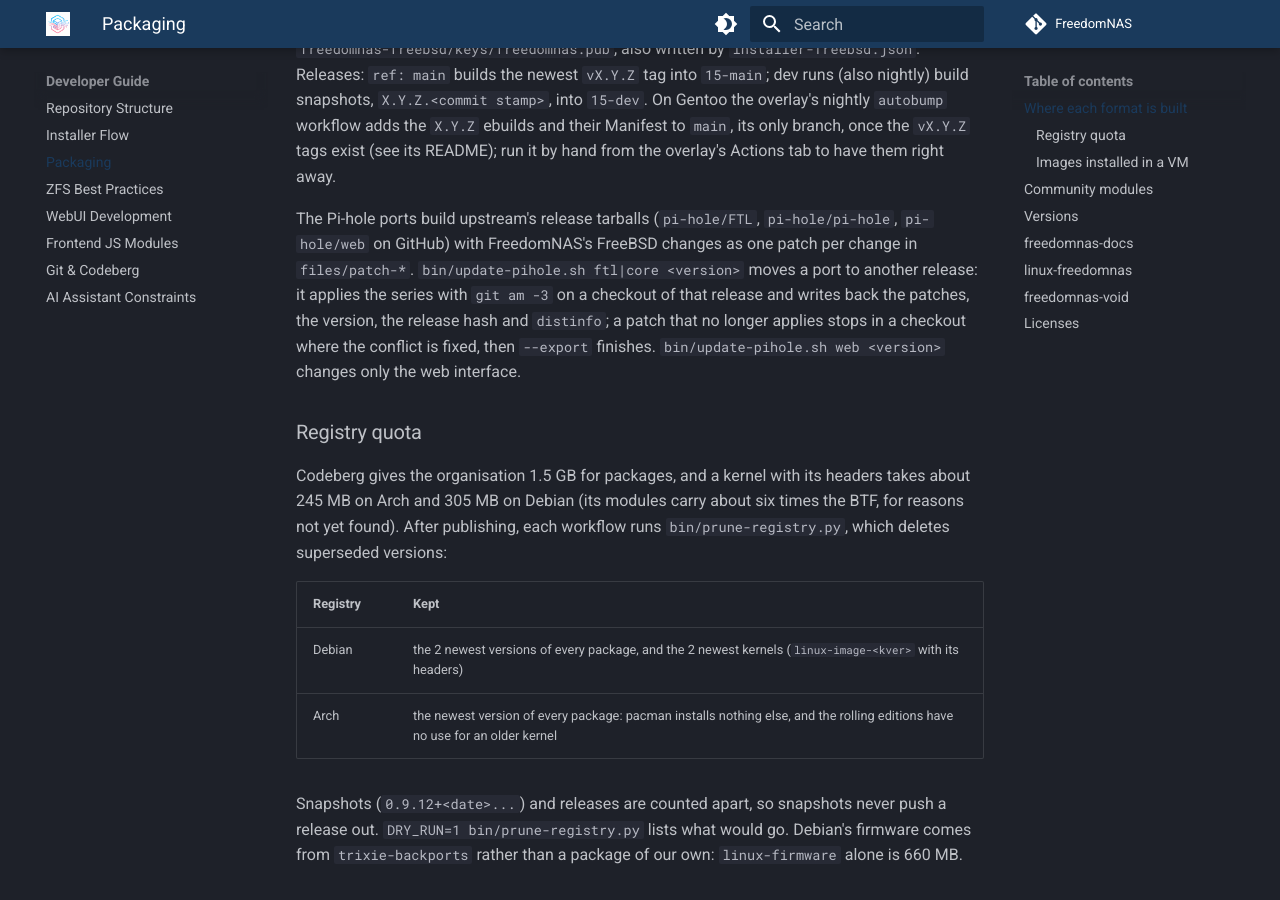
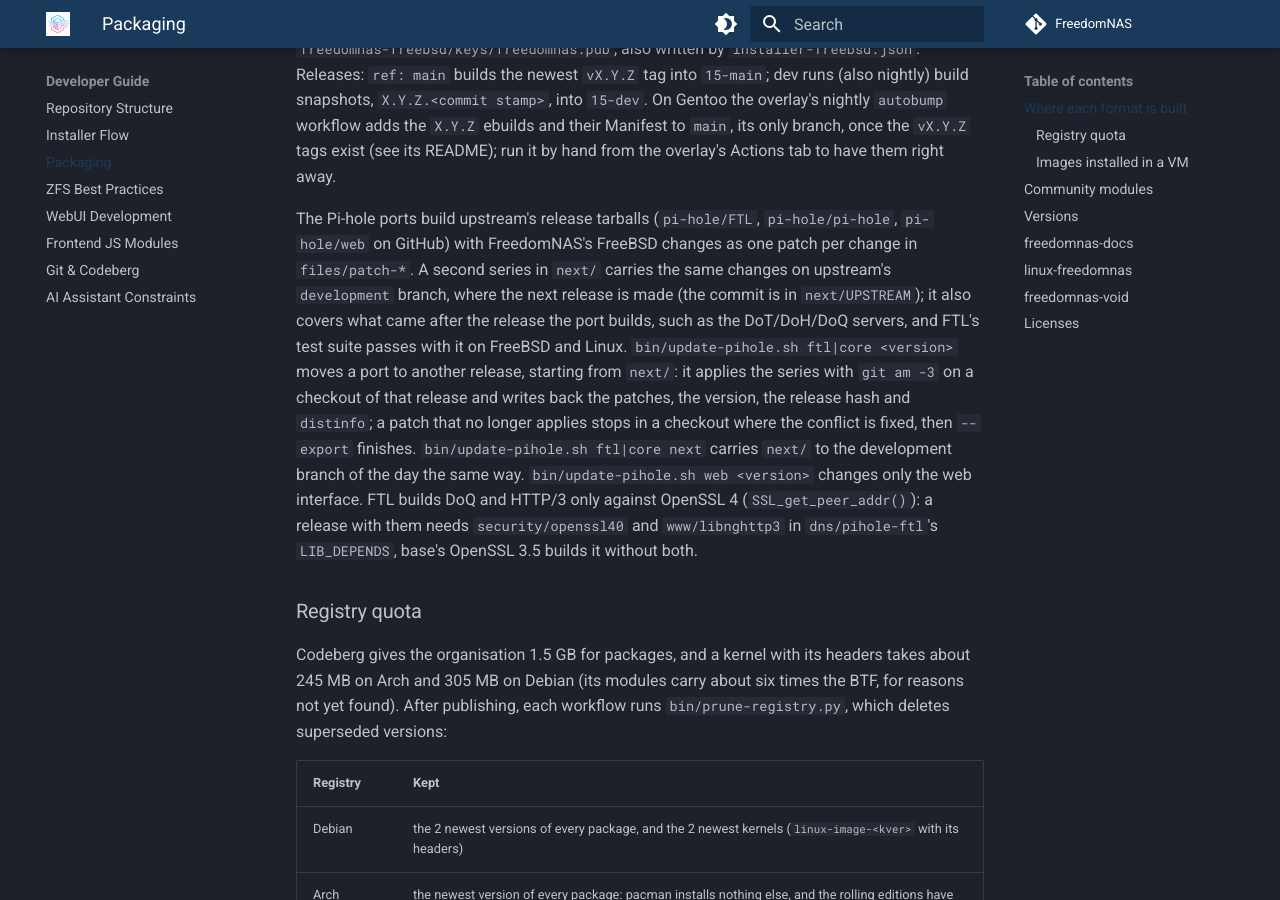
Before and after one commit to FreedomNAS/freedomnas-docs, an MkDocs documentation site: the page built from docs/developer/packaging.md, in a window 1280 px wide and 900 px high, scrolled down 1855 px. Built offline with MkDocs 1.6.1 and Material for MkDocs 9.7.7, drawn with Linux system fonts in a browser that asks for light colours.

Commit message:
Describe the next/ Pi-hole patch series and OpenSSL 4 for DoQ

```diff
--- a/docs/developer/packaging.md
+++ b/docs/developer/packaging.md
@@ -51,12 +51,21 @@ from the overlay's Actions tab to have them right away.
 
 The Pi-hole ports build upstream's release tarballs (`pi-hole/FTL`,
 `pi-hole/pi-hole`, `pi-hole/web` on GitHub) with FreedomNAS's FreeBSD changes
-as one patch per change in `files/patch-*`. `bin/update-pihole.sh ftl|core
-<version>` moves a port to another release: it applies the series with
-`git am -3` on a checkout of that release and writes back the patches, the
-version, the release hash and `distinfo`; a patch that no longer applies
-stops in a checkout where the conflict is fixed, then `--export` finishes.
-`bin/update-pihole.sh web <version>` changes only the web interface.
+as one patch per change in `files/patch-*`. A second series in `next/`
+carries the same changes on upstream's `development` branch, where the next
+release is made (the commit is in `next/UPSTREAM`); it also covers what came
+after the release the port builds, such as the DoT/DoH/DoQ servers, and FTL's
+test suite passes with it on FreeBSD and Linux. `bin/update-pihole.sh ftl|core
+<version>` moves a port to another release, starting from `next/`: it applies
+the series with `git am -3` on a checkout of that release and writes back the
+patches, the version, the release hash and `distinfo`; a patch that no longer
+applies stops in a checkout where the conflict is fixed, then `--export`
+finishes. `bin/update-pihole.sh ftl|core next` carries `next/` to the
+development branch of the day the same way. `bin/update-pihole.sh web
+<version>` changes only the web interface. FTL builds DoQ and HTTP/3 only
+against OpenSSL 4 (`SSL_get_peer_addr()`): a release with them needs
+`security/openssl40` and `www/libnghttp3` in `dns/pihole-ftl`'s
+`LIB_DEPENDS`, base's OpenSSL 3.5 builds it without both.
 
 ### Registry quota
 
```
